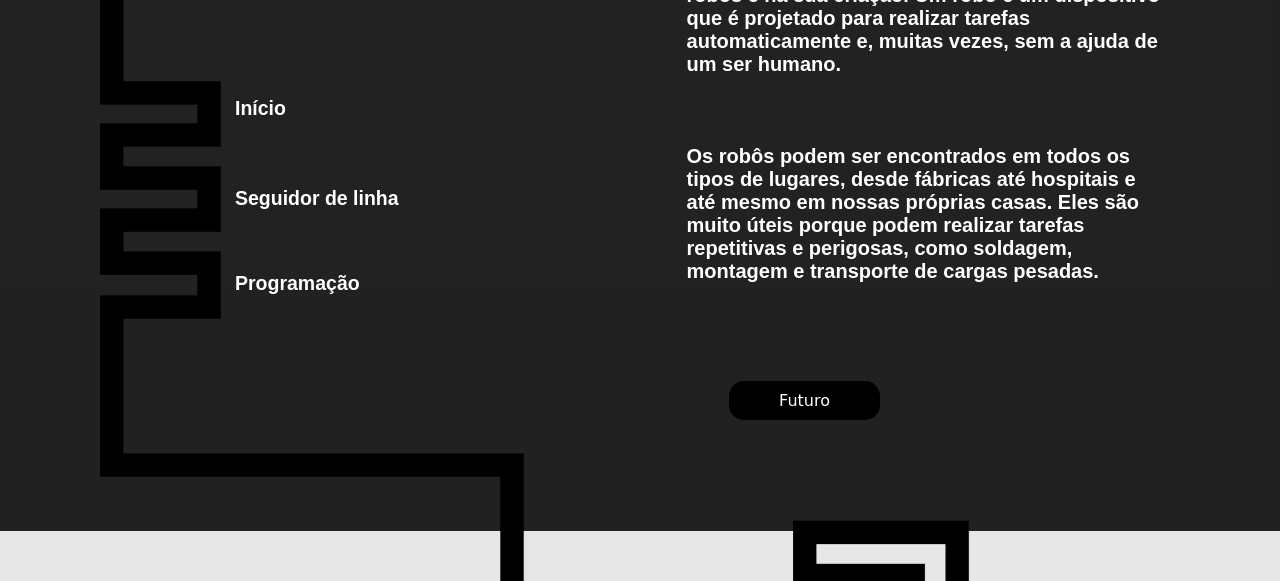
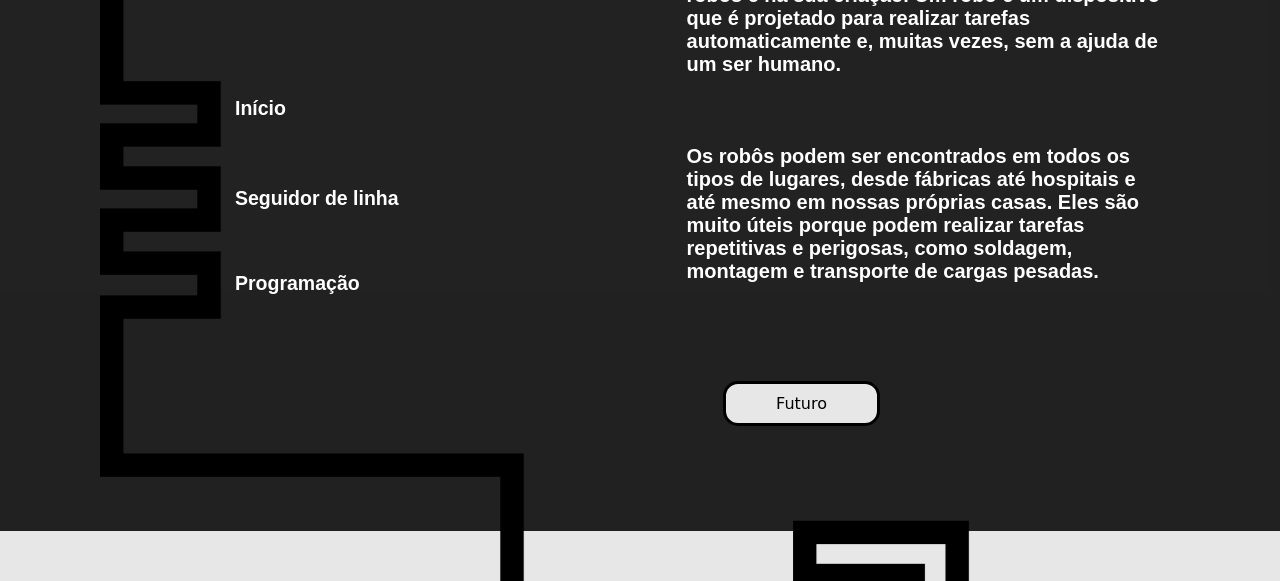
Before and after one commit to VictorRochaR/Robotica, a plain HTML site: page Robotica.html in a window 1280 px wide. In both pictures the pointer is over the link "Futuro". Shown: the part 219-800 px from the top of the page. Drawn offline with Linux system fonts and the light colour scheme; a web font is replaced by a local one.

Commit message:
hover add

```diff
--- a/Robotica.html
+++ b/Robotica.html
@@ -14,9 +14,9 @@
         <link href='https://unpkg.com/css.gg@2.0.0/icons/css/arrow-top-right.css' rel='stylesheet'>
 
         <div class="menu">
-            <a href="./"><h2  class="menopt">Início</h2><i class="gg-arrow-top-right seta1"></i></a>
-            <a href="./SegLin.html"><h2  class="menopt2">Seguidor de linha</h2><i class="gg-arrow-top-right seta2"></i></a>
-            <a href="./Code.html"><h2  class="menopt3">Programação</h2><i class="gg-arrow-top-right seta3"></i></a>
+            <a href="./" class="hovershad"><h2  class="menopt">Início</h2><i class="gg-arrow-top-right seta1"></i></a>
+            <a href="./SegLin.html" class="hovershad"><h2  class="menopt2">Seguidor de linha</h2><i class="gg-arrow-top-right seta2"></i></a>
+            <a href="./Code.html" class="hovershad"><h2  class="menopt3">Programação</h2><i class="gg-arrow-top-right seta3"></i></a>
         </div>
 
         <h1 class="tra">ROBÓTICA</h1>
--- a/static/styles/css/my.css
+++ b/static/styles/css/my.css
@@ -22,7 +22,6 @@ header {
 a{
     color: white;
     text-decoration: none;
-    background-color: black;
 }
 
 .name {
@@ -90,7 +89,25 @@ a{
     padding-left: 50px;
     padding-right: 50px;
     border-radius: 15px;
+    background-color: black;
+    border-color: black;
+    border-style: solid;
     font-family: 'Lily Script One', cursive;
+    left: 390px;
+    top: 10px;
+}
+
+.lik:hover{
+    position: relative;
+    padding: 10px;
+    padding-left: 50px;
+    padding-right: 50px;
+    border-radius: 15px;
+    background-color: #E7E7E7;
+    border-color: black;
+    border-style: solid;
+    font-family: 'Lily Script One', cursive;
+    color: black;
     left: 390px;
     top: 10px;
 }
--- a/static/styles/css/not-home.css
+++ b/static/styles/css/not-home.css
@@ -23,7 +23,6 @@ header {
 a{
     color: white;
     text-decoration: none;
-    background-color: black;
 }
 
 .name {
@@ -88,12 +87,29 @@ a{
 
 
 .lik{
-    position: fixed;
     padding: 10px;
     padding-left: 50px;
     padding-right: 50px;
     border-radius: 15px;
+    background-color: black;
+    border-color: black;
+    border-style: solid;
+    position: fixed;
     font-family: 'Lily Script One', cursive;
+    right: 400px;
+    top: 600px;
+}
+.lik:hover{
+    padding: 10px;
+    padding-left: 50px;
+    padding-right: 50px;
+    border-radius: 15px;
+    background-color: #E7E7E7;
+    border-color: black;
+    border-style: solid;
+    position: fixed;
+    font-family: 'Lily Script One', cursive;
+    color: black;
     right: 400px;
     top: 600px;
 }
@@ -151,3 +167,7 @@ a{
     top: 193px;
     left: 205px;
 }
+
+.hovershad:hover{
+    text-shadow: 1px 1px 10px;
+}
```
